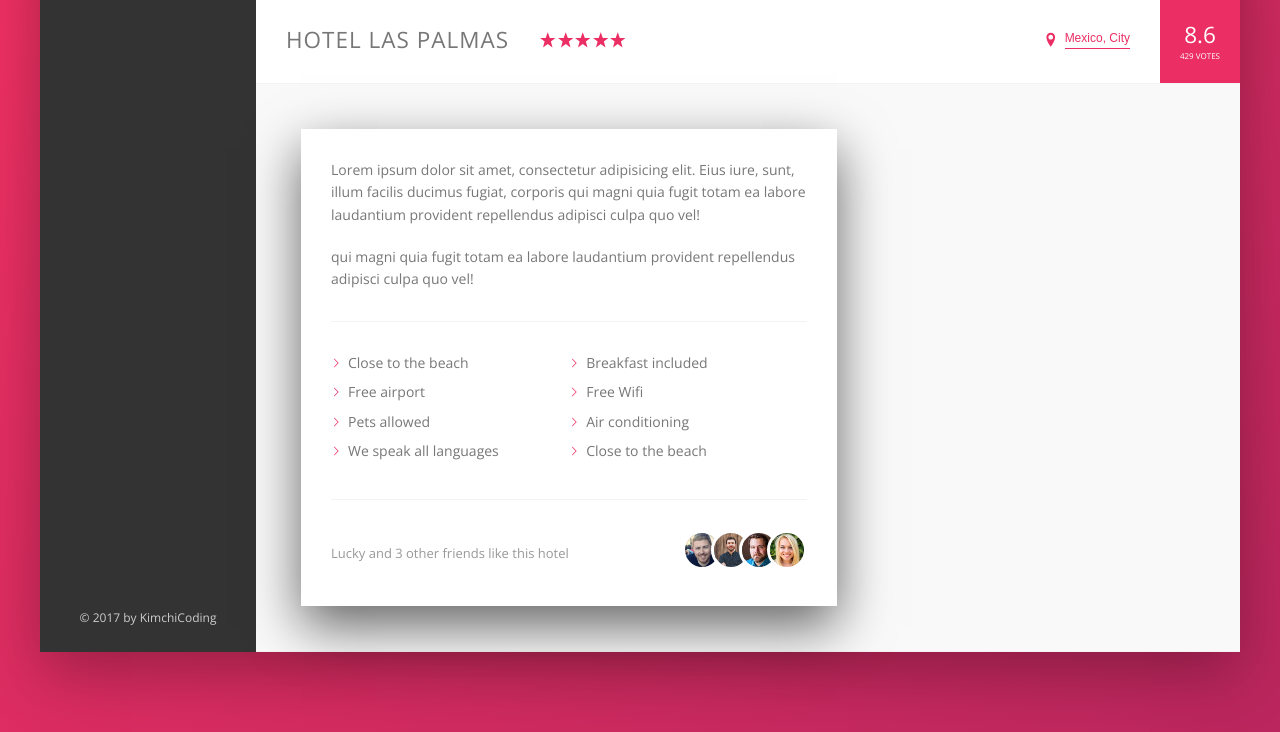
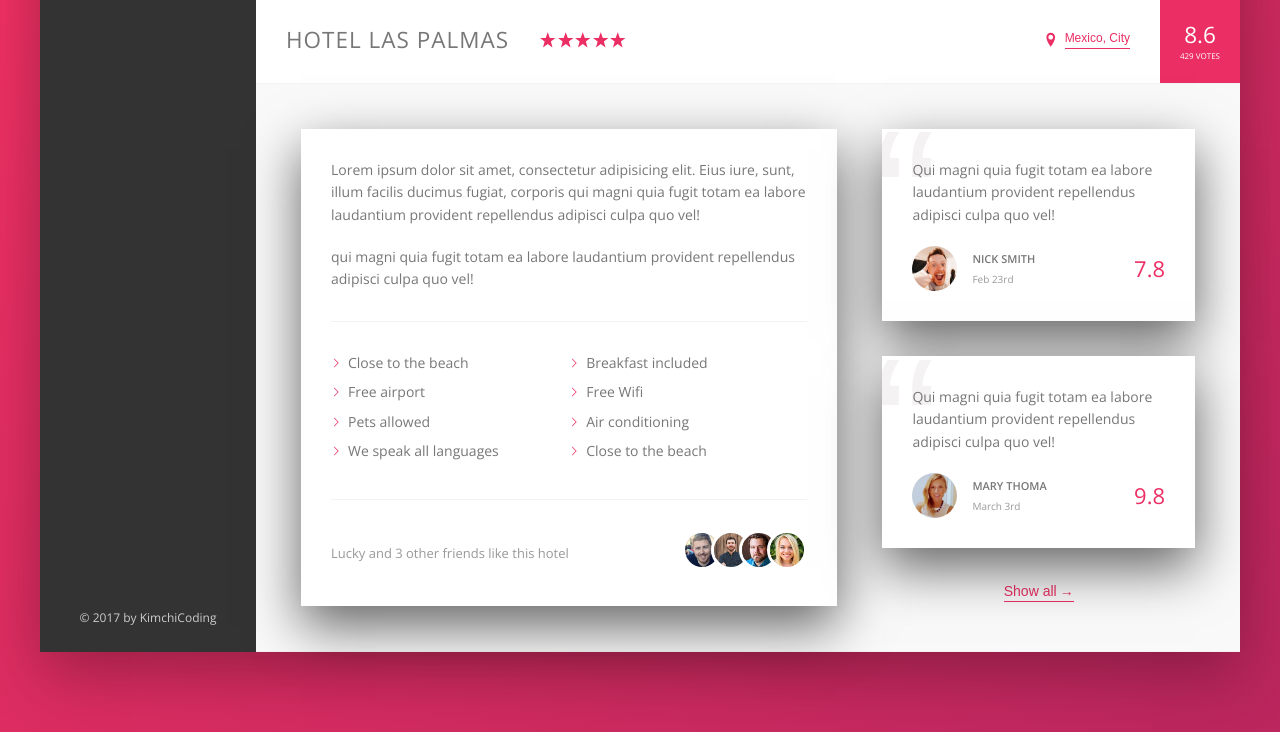
Before and after one commit to YiroYi/flex, a website: page index.html in a window 1280 px wide. Shown: the part 538-1270 px from the top of the page. Drawn offline with nearby package versions, Linux system fonts and the light colour scheme.

Commit message:
The user review completed useing flexbox

```diff
--- a/index.html
+++ b/index.html
@@ -156,7 +156,33 @@
                   </div>
                 </div>
                 <div class="user-review">
-
+                  <figure class="review">
+                    <blockquote class="review__text">
+                      Qui magni quia fugit totam ea labore laudantium provident repellendus adipisci culpa quo vel!
+                    </blockquote>
+                    <figcaption class="review__user">
+                      <img src="img/user-1.jpg" alt="" class="review__photo">
+                      <div class="review__user-box">
+                        <p class="review__user-name">Nick Smith</p>
+                        <p class="review__user-date">Feb 23rd</p>
+                      </div>
+                      <div class="review__rating">7.8</div>
+                    </figcaption>
+                  </figure>
+                  <figure class="review">
+                    <blockquote class="review__text">
+                      Qui magni quia fugit totam ea labore laudantium provident repellendus adipisci culpa quo vel!
+                    </blockquote>
+                    <figcaption class="review__user">
+                      <img src="img/user-2.jpg" alt="" class="review__photo">
+                      <div class="review__user-box">
+                        <p class="review__user-name">Mary thoma</p>
+                        <p class="review__user-date">March 3rd</p>
+                      </div>
+                      <div class="review__rating">9.8</div>
+                    </figcaption>
+                  </figure>
+                  <button class="btn-inline">Show all<span>&rarr;</span></button>
                 </div>
               </div>
             </main>
--- a/sass/_components.scss
+++ b/sass/_components.scss
@@ -267,8 +267,17 @@
   cursor: pointer;
   transition: all .2s;
 
+  & span {
+    margin-left: 3px;
+    transition: margin-left .2s;
+  }
+
   &:hover {
-    color: var(--color-grey-dark-1)
+    color: var(--color-grey-dark-1);
+
+    span {
+      margin-left: 8px;
+    }
   }
 
   &:focus {
@@ -358,3 +367,67 @@
     }
   }
 }
+
+.review {
+
+  background-color: #fff;
+  box-shadow: var(--shadow-light);
+  padding: 3rem;
+  margin-bottom: 3.5rem;
+  position: relative;
+  overflow: hidden; //esto es para lo que se salga del contenedor lo esconda.
+
+
+  &__text {
+    margin-bottom: 2rem;
+    z-index: 10;
+    position: relative; // para que un z-index funcione debemos de poner position relative
+  }
+
+  &__photo {
+    height: 4.5rem;
+    width: 4.5rem;
+    border-radius: 50%;
+    margin-right: 1.5rem;
+  }
+
+  &__user {
+    display: flex;
+    align-items: center;
+  }
+
+  &__user-box {
+    margin-right: auto; //toma todo el espacio de la derecha y empuja el elemento
+    // que le sigue hasta la derecha.
+  }
+
+  &__user-name {
+    font-size: 1.1rem;
+    font-weight: 600;
+    text-transform: uppercase;
+    margin-bottom: .4rem;
+  }
+
+  &__user-date {
+    font-size: 1rem;
+    color: var(--color-grey-dark-3);
+  }
+
+  &__rating {
+    color: var(--color-primary);
+    font-size: 2.2rem;
+    font-weight: 300;
+  }
+
+  &::before {
+    content: "\201C"; // este es el codigo iso para poner las comillas CSS
+    position: absolute;
+    top: -2.75rem;
+    left: -1rem;
+    line-height: 1;
+    font-size: 20rem;
+    color: var(--color-grey-light-2);
+    font-family: sans-serif;
+    z-index: 1;
+  }
+}
--- a/sass/_layout.scss
+++ b/sass/_layout.scss
@@ -43,16 +43,20 @@
   padding: 4.5rem; // todo el elemento adentro va a tener padding
   border-bottom: var(--line);
   background-color: var(--color-grey-light-1);
+  font-size: 1.4rem;
 }
 
 .description {
-  font-size: 1.4rem;
   background-color: #fff;
   box-shadow: var(--shadow-light);
   padding: 3rem;
   flex: 0 0 60%; // 0 grow 0 shrink que ocupe el 60% , esto es para dar tamano fixed al contenedor
+  margin-right: 4.5rem;
 }
 
 .user-review {
   flex: 1; // que ocupe el espacio que queda.
+  display: flex;
+  flex-direction: column;
+  align-items: center;
 }
```
Also changed, not shown: css/style.css.
